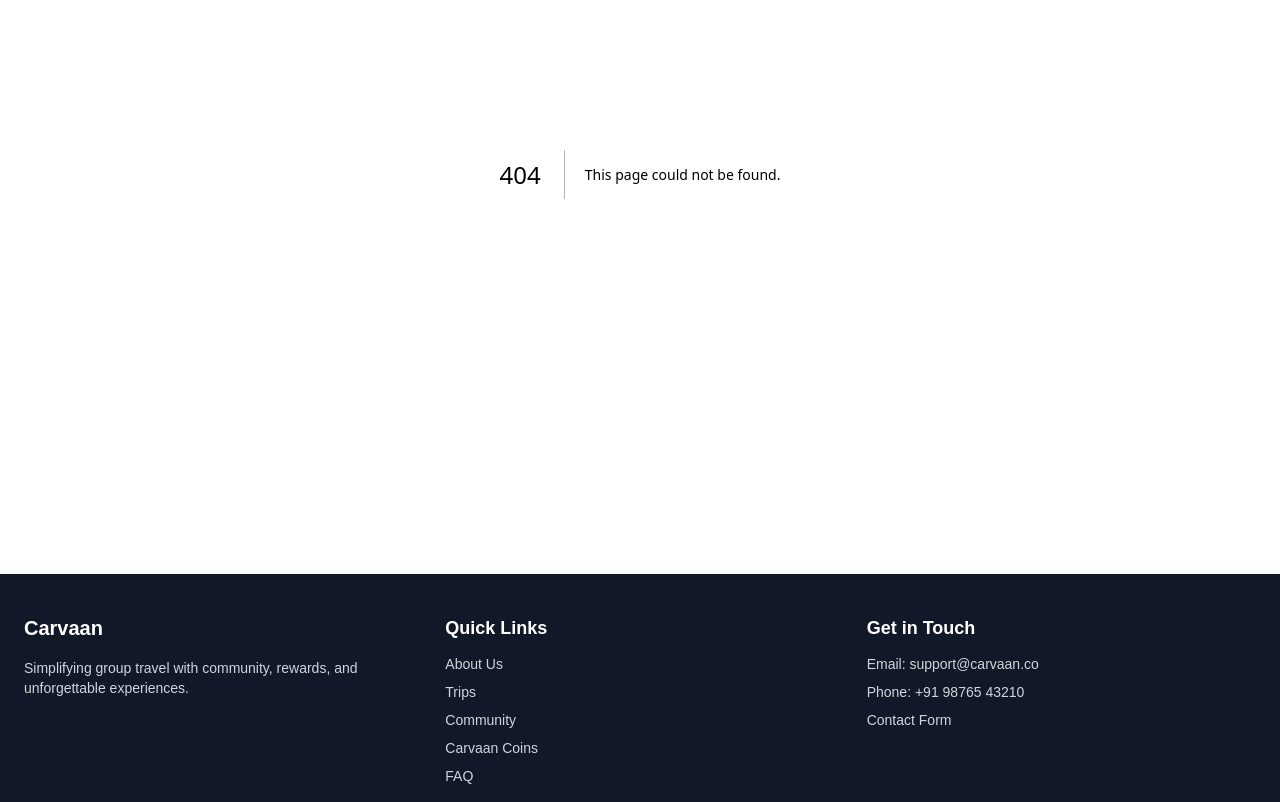
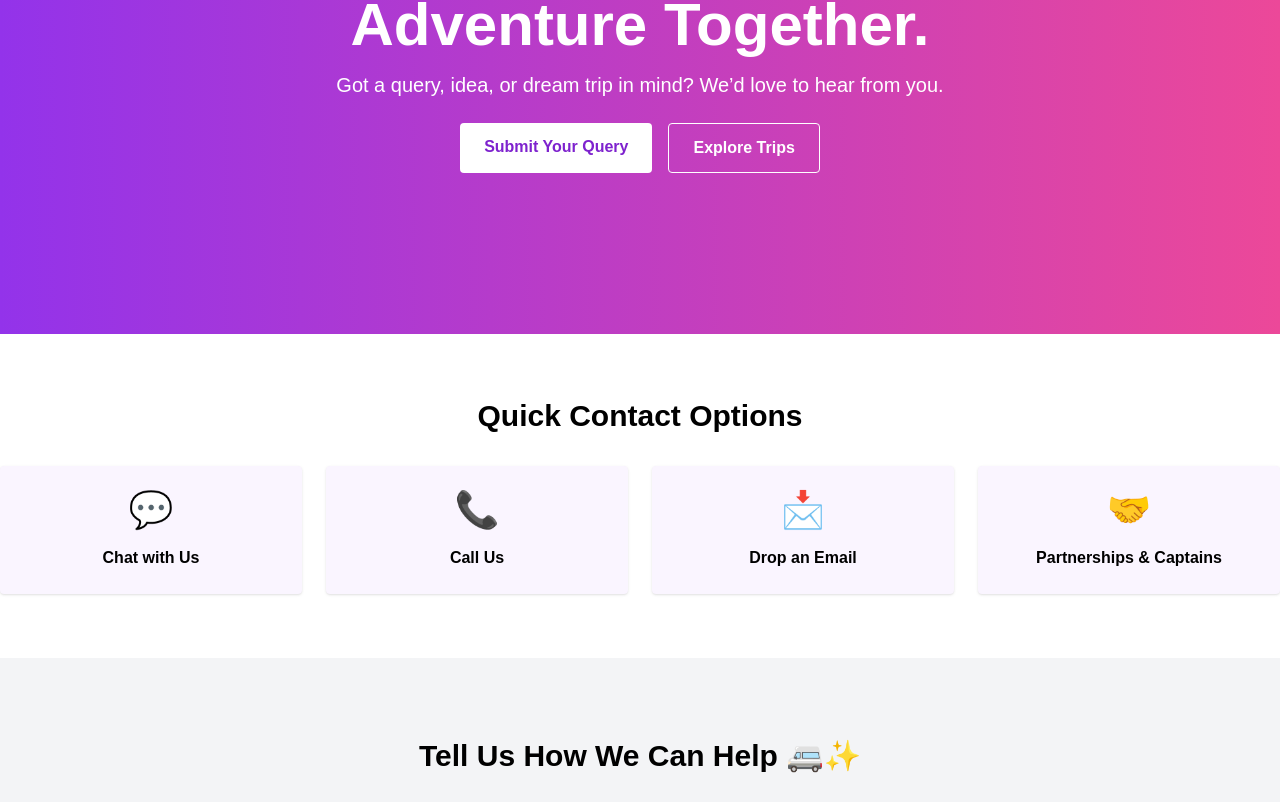
Before and after one commit to carvaangurgaon1/carvaan-website, a Next.js app: page /contact in a window 1280 px wide. Before the commit this address had no page. Shown: the part 298-1100 px from the top of the page. Built offline with nearby package versions, Linux system fonts and the light colour scheme.

Commit message:
Create page.js

```diff
--- /dev/null
+++ b/app/contact/page.js
@@ -0,0 +1,21 @@
+import Hero from "./components/Hero";
+import QuickContacts from "./components/QuickContacts";
+import LeadForm from "./components/LeadForm";
+import OfficeLocation from "./components/OfficeLocation";
+import SocialConnect from "./components/SocialConnect";
+import FAQRedirect from "./components/FAQRedirect";
+import ClosingCTA from "./components/ClosingCTA";
+
+export default function ContactPage() {
+  return (
+    <main className="bg-gray-50">
+      <Hero />
+      <QuickContacts />
+      <LeadForm />
+      <OfficeLocation />
+      <SocialConnect />
+      <FAQRedirect />
+      <ClosingCTA />
+    </main>
+  );
+}
```
